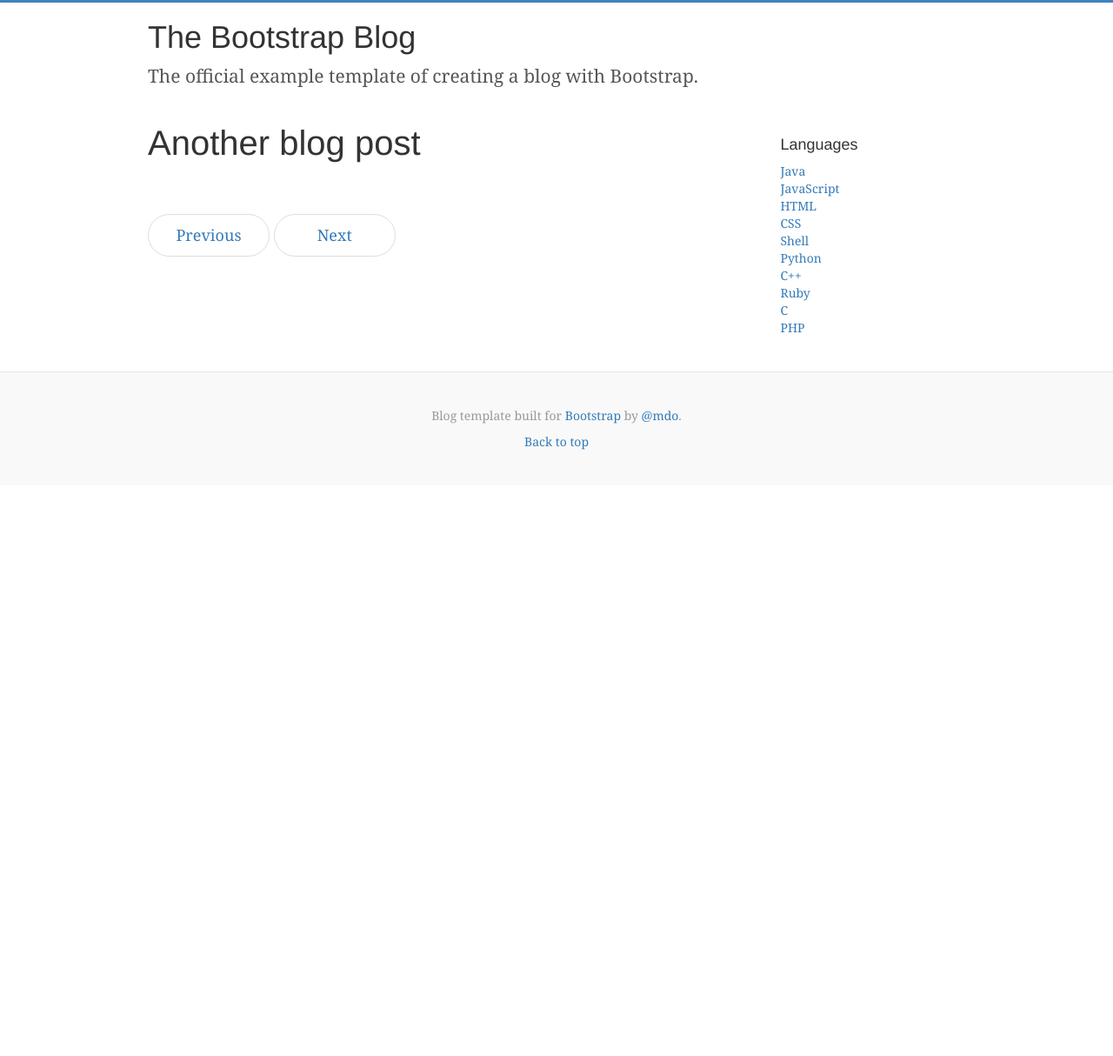
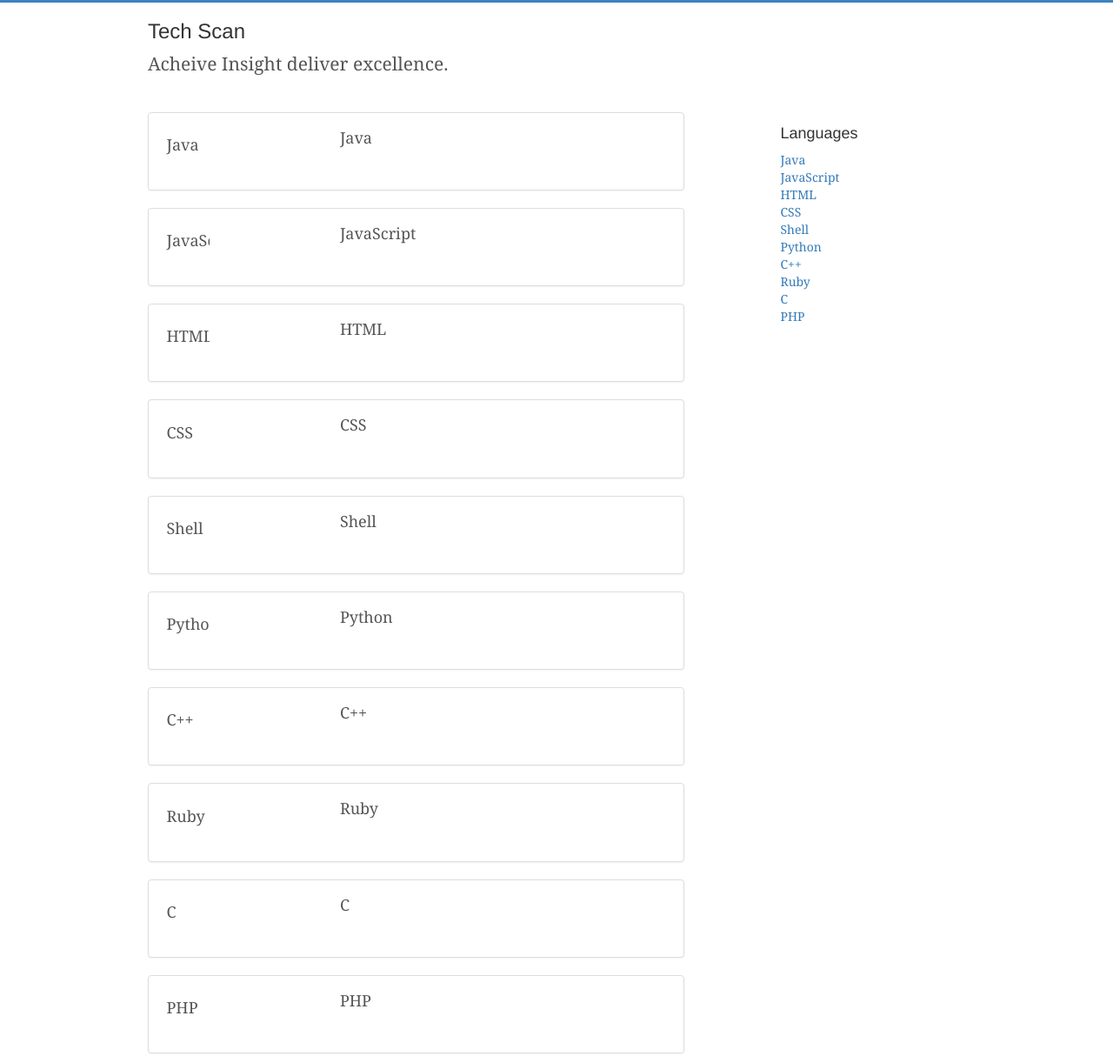
Before and after one commit to manishdipankar1711/gitclient, a plain HTML site: page index.html in a window 1280 px wide. Shown: the part 47-1261 px from the top of the page at 87% size. Drawn offline with nearby package versions, Linux system fonts and the light colour scheme.

Commit message:
second iteration of index.html

```diff
--- a/index.html
+++ b/index.html
@@ -7,11 +7,11 @@
     <title>Git Client</title>
 
     <link rel="stylesheet" href="https://maxcdn.bootstrapcdn.com/bootstrap/3.3.7/css/bootstrap.min.css">
-
     <link rel="stylesheet" href="https://maxcdn.bootstrapcdn.com/bootstrap/3.3.7/css/bootstrap-theme.min.css">
 
     <link rel="stylesheet" type="text/css" href="css/blog.css">
     <link rel="stylesheet" type="text/css" href="css/navbar-static-top.css">
+    <link rel="stylesheet" type="text/css" href="css/style.css">
   </head>
   <body>
 
@@ -35,24 +35,144 @@
      <div class="container">
 
       <div class="blog-header">
-        <h1 class="blog-title">The Bootstrap Blog</h1>
-        <p class="lead blog-description">The official example template of creating a blog with Bootstrap.</p>
+        <h3 class="">Tech Scan</h3>
+        <p class="lead blog-description">Acheive Insight deliver excellence.</p>
       </div>
 
       <div class="row">
 
         <div class="col-sm-8 blog-main">
 
-          <div class="blog-post">
-            <h2 class="blog-post-title">Another blog post</h2>
-          </div><!-- /.blog-post -->
+            <div class="panel panel-default" onclick="RepositoryComponent.paintRepository('Java');">
+              <div class="panel-body">
+                <div class="row">
+                  <div class="col-xs-4">
+                    <div class="square">
+                        <div class="content">Java</div>
+                    </div>
+                  </div>
+                  <div class="col-xs-4"><span>Java</span></div>
+                </div>
+              </div>
+            </div>
 
-          <nav>
-            <ul class="pager">
-              <li><a href="#">Previous</a></li>
-              <li><a href="#">Next</a></li>
-            </ul>
-          </nav>
+            <div class="panel panel-default" onclick="RepositoryComponent.paintRepository('JavaScript');">
+              <div class="panel-body">
+                <div class="row">
+                  <div class="col-xs-4">
+                    <div class="square">
+                        <div class="content">JavaScript</div>
+                    </div>
+                  </div>
+                  <div class="col-xs-4"><span>JavaScript</span></div>
+                </div>
+              </div>
+            </div>
+
+            <div class="panel panel-default" onclick="RepositoryComponent.paintRepository('HTML');">
+              <div class="panel-body">
+                <div class="row">
+                  <div class="col-xs-4">
+                    <div class="square">
+                        <div class="content">HTML</div>
+                    </div>
+                  </div>
+                  <div class="col-xs-4"><span>HTML</span></div>
+                </div>
+              </div>
+            </div>
+
+            <div class="panel panel-default" onclick="RepositoryComponent.paintRepository('CSS');">
+              <div class="panel-body">
+                <div class="row">
+                  <div class="col-xs-4">
+                    <div class="square">
+                        <div class="content">CSS</div>
+                    </div>
+                  </div>
+                  <div class="col-xs-4"><span>CSS</span></div>
+                </div>
+              </div>
+            </div>
+
+            <div class="panel panel-default" onclick="RepositoryComponent.paintRepository('Shell');">
+              <div class="panel-body">
+                <div class="row">
+                  <div class="col-xs-4">
+                    <div class="square">
+                        <div class="content">Shell</div>
+                    </div>
+                  </div>
+                  <div class="col-xs-4"><span>Shell</span></div>
+                </div>
+              </div>
+            </div>
+
+            <div class="panel panel-default" onclick="RepositoryComponent.paintRepository('Python');">
+              <div class="panel-body">
+                <div class="row">
+                  <div class="col-xs-4">
+                    <div class="square">
+                        <div class="content">Python</div>
+                    </div>
+                  </div>
+                  <div class="col-xs-4"><span>Python</span></div>
+                </div>
+              </div>
+            </div>
+
+            <div class="panel panel-default" onclick="RepositoryComponent.paintRepository('C++');">
+              <div class="panel-body">
+                <div class="row">
+                  <div class="col-xs-4">
+                    <div class="square">
+                        <div class="content">C++</div>
+                    </div>
+                  </div>
+                  <div class="col-xs-4"><span>C++</span></div>
+                </div>
+              </div>
+            </div>
+
+            <div class="panel panel-default" onclick="RepositoryComponent.paintRepository('Ruby');">
+              <div class="panel-body">
+                <div class="row">
+                  <div class="col-xs-4">
+                    <div class="square">
+                        <div class="content">Ruby</div>
+                    </div>
+                  </div>
+                  <div class="col-xs-4"><span>Ruby</span></div>
+                </div>
+              </div>
+            </div>
+
+            <div class="panel panel-default" onclick="RepositoryComponent.paintRepository('C');">
+              <div class="panel-body">
+                <div class="row">
+                  <div class="col-xs-4">
+                    <div class="square">
+                        <div class="content">C</div>
+                    </div>
+                  </div>
+                  <div class="col-xs-4"><span>C</span></div>
+                </div>
+              </div>
+            </div>
+
+            <div class="panel panel-default" onclick="RepositoryComponent.paintRepository('PHP');">
+              <div class="panel-body">
+                <div class="row">
+                  <div class="col-xs-4">
+                    <div class="square">
+                        <div class="content">PHP</div>
+                    </div>
+                  </div>
+                  <div class="col-xs-4"><span>PHP</span></div>
+                </div>
+              </div>
+            </div>
+
 
         </div><!-- /.blog-main -->
 
```
